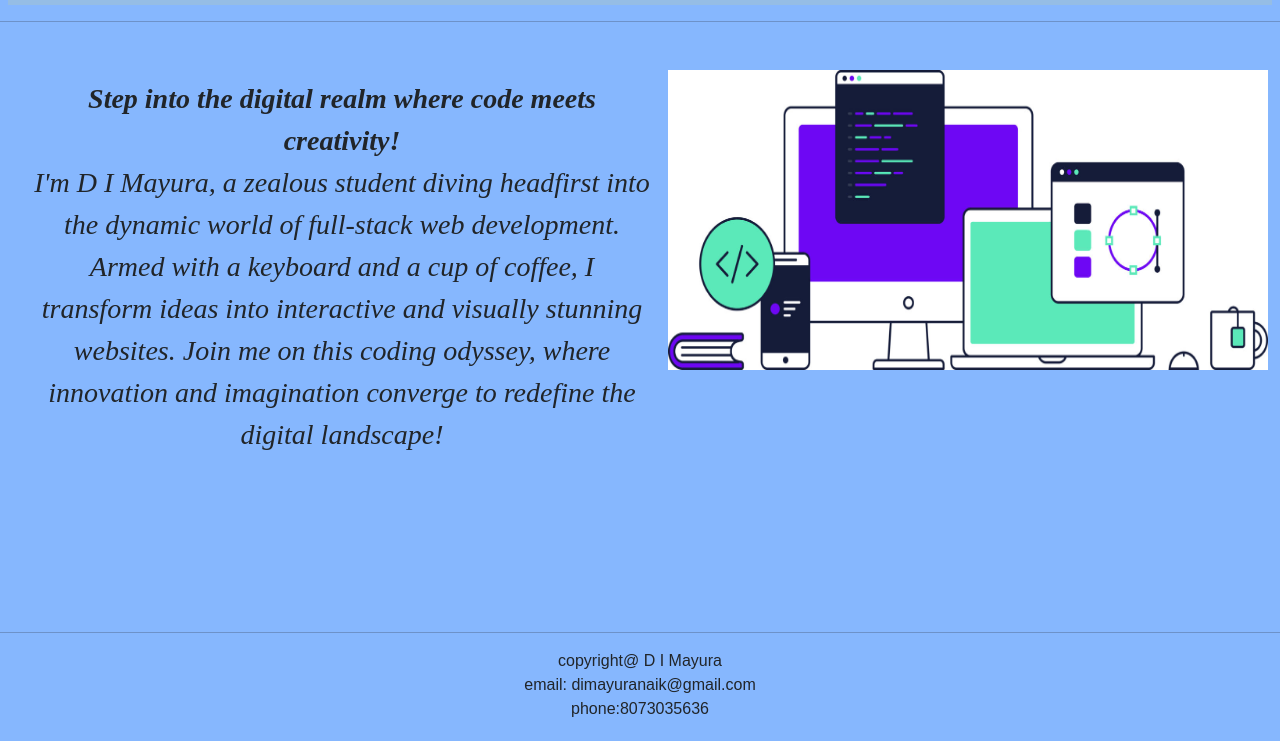
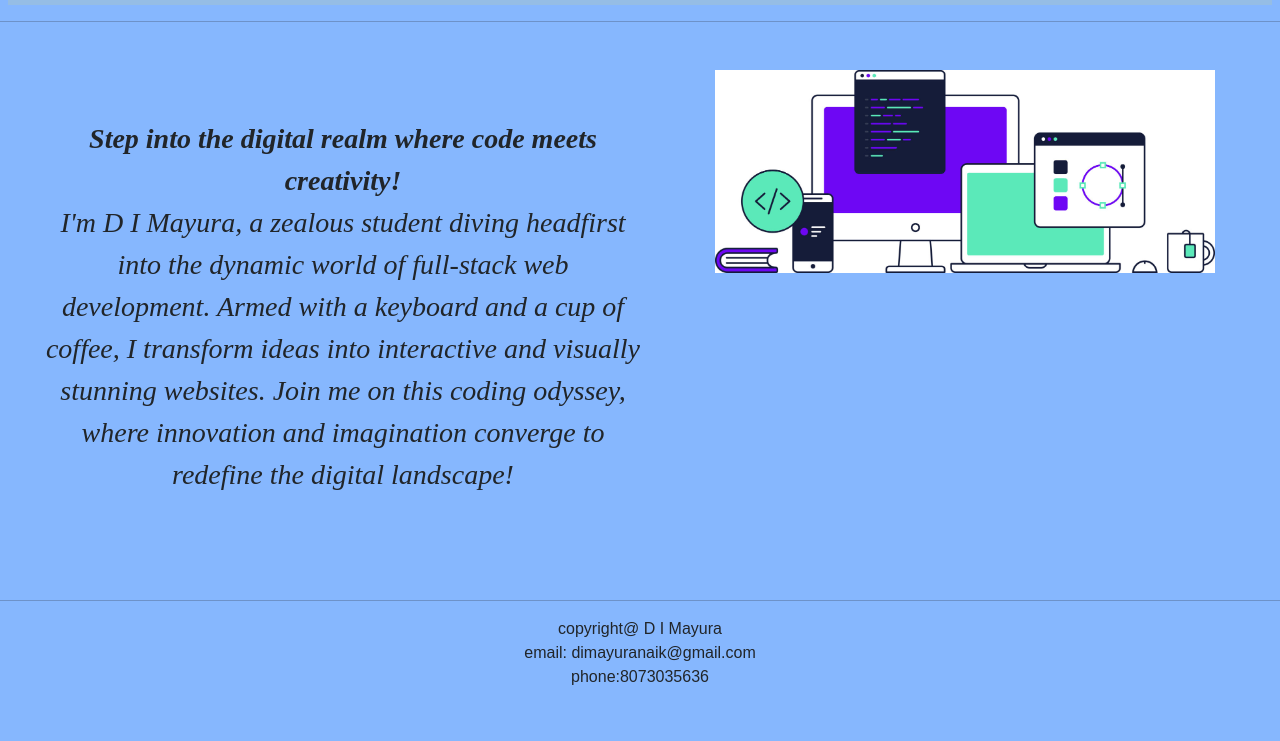
Before and after one commit to dimayura/dimayuranaik.github.io, a plain HTML site: page index.html in a window 1280 px wide. Shown: the part 59-800 px from the top of the page. Drawn offline with nearby package versions, Linux system fonts and the light colour scheme.

Commit message:
16/11/23 edited

```diff
--- a/index.html
+++ b/index.html
@@ -35,23 +35,21 @@
   <!--main content-->
   <div class="container-fluid ">
     <div class="row mt-5 mb-5 ">
-      <div class="col-1 gx-2 pt-2 ps-3 ms-3 ">
+      <div class="col gx-2 pt-5 ps-4 ms-3 ">
         <p class="para">
          <strong>Step into the digital realm where code meets creativity!</strong> <br>
          I'm D I Mayura, a zealous student diving headfirst into the dynamic world of full-stack web development. Armed with a keyboard and a cup of coffee, I transform ideas into interactive and visually stunning websites. Join me on this coding odyssey, where innovation and imagination converge to redefine the digital landscape!
         </p>
       </div>
-      <div class="col-2 text-center">
-        <img class="image-fluid" src="./p.png.png" alt="computer" title="computer" width="600px" height="300px">
+      <div class="col text-center">
+        <img class="image-fluid" src="./p.png.png" alt="computer" title="computer" width="500px" >
       </div>
     </div>
   </div>
     <!--footer starts-->
 
     <br>
-    <br>
-    <br>
-    <br>
+
     <hr>
     <footer class="container-fluid">
       <div class="col">
```
